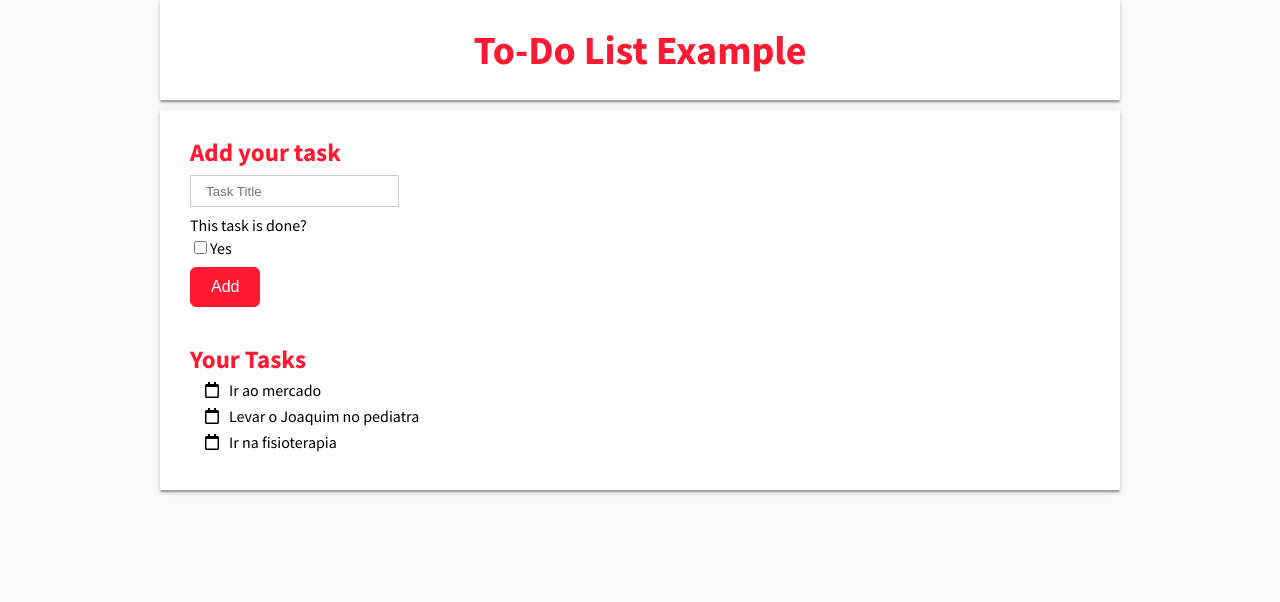
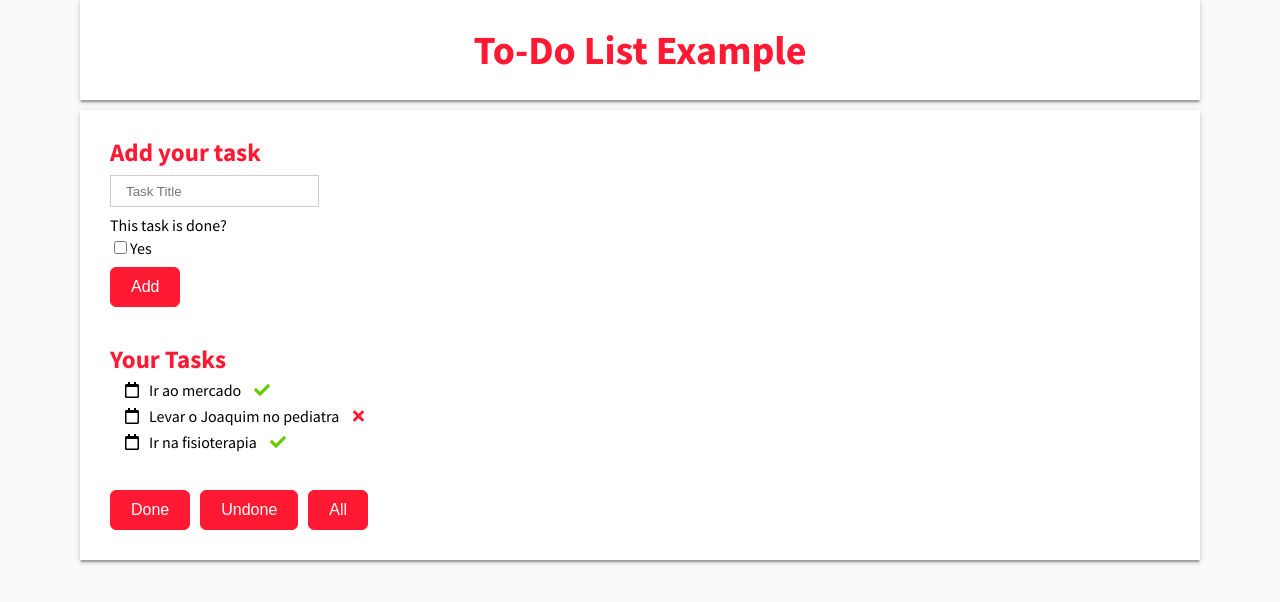
Before and after one commit to guialemao/boilerplate, a React app: page / in a window 1280 px wide. Shown: the top 602 px of the page. Built offline with nearby package versions, Linux system fonts and the light colour scheme.

Commit message:
applied filter buttons and some styles to itself

```diff
--- a/src/assets/js/Listage.jsx
+++ /dev/null
@@ -1,17 +0,0 @@
-import React from 'react';
-import ReactDOM from 'react-dom';
-
-class Listage extends React.Component {
-  render() {
-    return(
-      <div className="task-listage">
-        <h2>Your Tasks</h2>
-        <ul className="listage">
-          {this.props.item.map((task, id) => <li key={id}><i className="far fa-calendar"></i>{task.title}</li>)}
-        </ul>
-      </div>
-    )
-  }
-}
-
-export default Listage;
--- a/src/assets/js/TaskAdd.jsx
+++ b/src/assets/js/TaskAdd.jsx
@@ -31,7 +31,8 @@ class TaskAdd extends React.Component {
       }
     })
   }
-  handleAddNewTask() {
+  handleAddNewTask(e) {
+    e.preventDefault();
     this.props.addNew(this.state.newTask)
     this.setState({
       newTask: {
@@ -46,6 +47,7 @@ class TaskAdd extends React.Component {
     return (
       <div className="task-info">
         <h2>Add your task</h2>
+        <form>
           <div className="row-form">
           <input type="text" placeholder="Task Title" id="task-title" className="input-txt" value={this.state.newTask.title}
               onChange={this.updateTitle} />
@@ -57,6 +59,7 @@ class TaskAdd extends React.Component {
           <div className="row-form">
             <button className="btn" onClick={this.handleAddNewTask}>Add</button>
           </div>
+        </form>
 
       </div>
     )
--- a/src/assets/js/TaskContainer.jsx
+++ b/src/assets/js/TaskContainer.jsx
@@ -1,8 +1,9 @@
 import React from 'react';
 import ReactDOM from 'react-dom';
 
-import Listage from './Listage';
+import TaskListage from './TaskListage';
 import TaskAdd from './TaskAdd';
+import TaskFilter from './TaskFilter';
 
 class TaskContainer extends React.Component {
 
@@ -17,7 +18,7 @@ class TaskContainer extends React.Component {
         },
         {
           title: 'Levar o Joaquim no pediatra',
-          status: true
+          status: false
         },
         {
           title: 'Ir na fisioterapia',
@@ -42,7 +43,8 @@ class TaskContainer extends React.Component {
     return(
       <div className="card">
         <TaskAdd addNew={this.addTask} />
-        <Listage item={this.state.tasks} />
+        <TaskListage item={this.state.tasks} />
+        <TaskFilter />
       </div>
     )
   }
--- /dev/null
+++ b/src/assets/js/TaskFilter.jsx
@@ -0,0 +1,16 @@
+import React from 'react';
+import ReactDOM from 'react-dom';
+
+class TaskFilter extends React.Component {
+  render() {
+    return(
+      <div className="task-filter">
+        <button className="btn">Done</button>
+        <button className="btn">Undone</button>
+        <button className="btn">All</button>
+      </div>
+    )
+  }
+}
+
+export default TaskFilter;
--- /dev/null
+++ b/src/assets/js/TaskListage.jsx
@@ -0,0 +1,17 @@
+import React from 'react';
+import ReactDOM from 'react-dom';
+
+class TaskListage extends React.Component {
+  render() {
+    return(
+      <div className="task-listage">
+        <h2>Your Tasks</h2>
+        <ul className="listage">
+          {this.props.item.map((task, id) => <li key={id}><i className="far fa-calendar"></i>{task.title} <i className={task.status == true ? 'fas fa-check' : 'fas fa-times'}></i></li>)}
+        </ul>
+      </div>
+    )
+  }
+}
+
+export default TaskListage;
--- a/src/assets/scss/app.scss
+++ b/src/assets/scss/app.scss
@@ -9,6 +9,8 @@
 @import 'components/_listage';
 
 @import 'modules/_task-info';
+@import 'modules/_task-listage';
+@import 'modules/_task-filter';
 
 body {
   background: $grey;
@@ -18,6 +20,6 @@ body {
 
 .wrapper {
   margin: 0 auto;
-  max-width: 960px;
+  max-width: 1120px;
   width: 100%;
 }
--- a/src/assets/scss/components/_listage.scss
+++ b/src/assets/scss/components/_listage.scss
@@ -7,5 +7,15 @@
     .fa-calendar {
       margin-right: 10px;
     }
+
+    .fa-times {
+      color: $main-color;
+      margin-left: 10px;
+    }
+
+    .fa-check {
+      color: $light-green;
+      margin-left: 10px;
+    }
   }
 }
--- /dev/null
+++ b/src/assets/scss/modules/_task-filter.scss
@@ -0,0 +1,9 @@
+.task-filter {
+  .btn {
+    margin-left: 10px;
+
+    &:first-child {
+      margin-left: 0;
+    }
+  }
+}
--- /dev/null
+++ b/src/assets/scss/modules/_task-listage.scss
@@ -0,0 +1,3 @@
+.task-listage {
+  margin-bottom: 40px;
+}
--- a/src/assets/scss/settings/_variables.scss
+++ b/src/assets/scss/settings/_variables.scss
@@ -1,6 +1,7 @@
 $main-font: 'Source Sans Pro', sans-serif;
 
 $main-color: #ff1933;
+$light-green: #66cc00;
 $grey: #FAFAFA;
 $light-grey: #ccc;
 $lightest-color: #fff;
```
Lines whose indentation alone changed are shown as unchanged.
